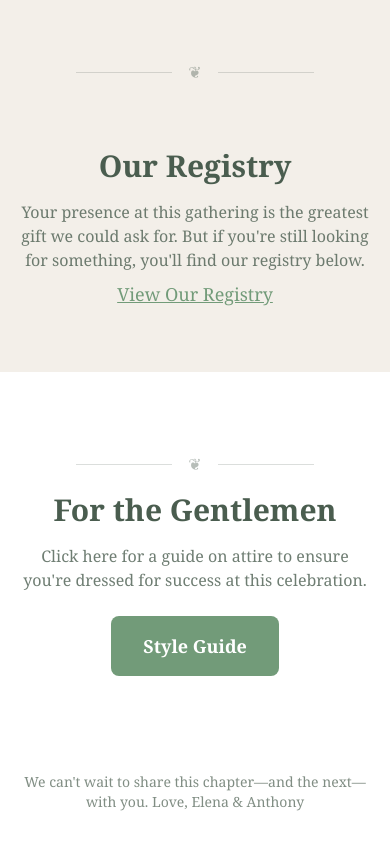
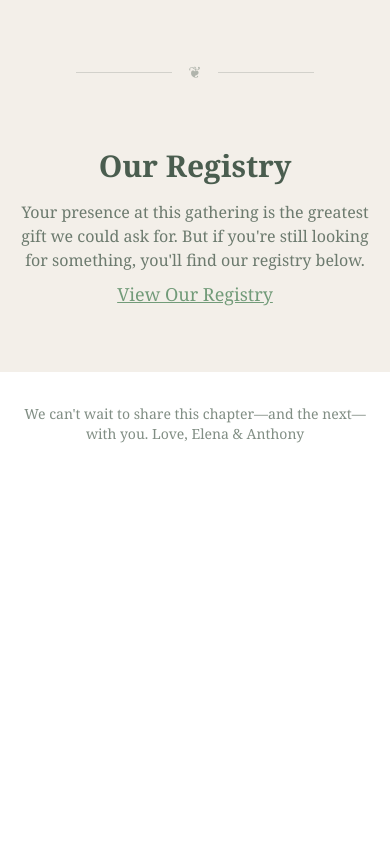
Before and after one commit to rangelan2/elena-invite, a Next.js app: page / in a window 390 px wide. Shown: the part 3114-3958 px from the top of the page. After the commit the page ends 3590 px from the top, so only its background shows below. Built offline with nearby package versions, Linux system fonts and the light colour scheme.

Commit message:
feat: remove gentlemen style guide section

```diff
--- a/src/app/page.js
+++ b/src/app/page.js
@@ -344,28 +344,6 @@ export default function Page() {
         </div>
       </section>
 
-      <section className="py-16 sm:py-20 px-4 sm:px-6 bg-white text-center">
-        <div className="my-4 flex items-center justify-center">
-          <div className="w-24 h-px bg-[#4A5D4F]/20"></div>
-          <div className="mx-4 text-[#4A5D4F]/40">❦</div>
-          <div className="w-24 h-px bg-[#4A5D4F]/20"></div>
-        </div>
-        <h2 className="text-3xl sm:text-4xl font-serif font-bold mb-4 sm:mb-6 text-[#4A5D4F]">For the Gentlemen</h2>
-        <p className="text-base sm:text-lg text-[#4A5D4F]/80 mb-6 max-w-xl mx-auto">
-          Click here for a guide on attire to ensure you're dressed for success at this celebration.
-        </p>
-        <div className="w-full max-w-xl mx-auto">
-          <a
-            href="https://r.mtdv.me/articles/mens-style-guide-elevated-backyard-soiree"
-            target="_blank"
-            rel="noopener noreferrer"
-            className="inline-block bg-[#729b79] hover:bg-[#5c7f66] text-white font-semibold px-8 py-4 rounded-lg transition text-lg"
-          >
-            Style Guide
-          </a>
-        </div>
-      </section>
-
       <footer className="bg-white py-8 sm:py-10 text-center text-sm sm:text-base text-[#4A5D4F]/70 px-4">
         <p>
           We can't wait to share this chapter—and the next—with you. <br className="hidden sm:block" />Love, Elena & Anthony
```
